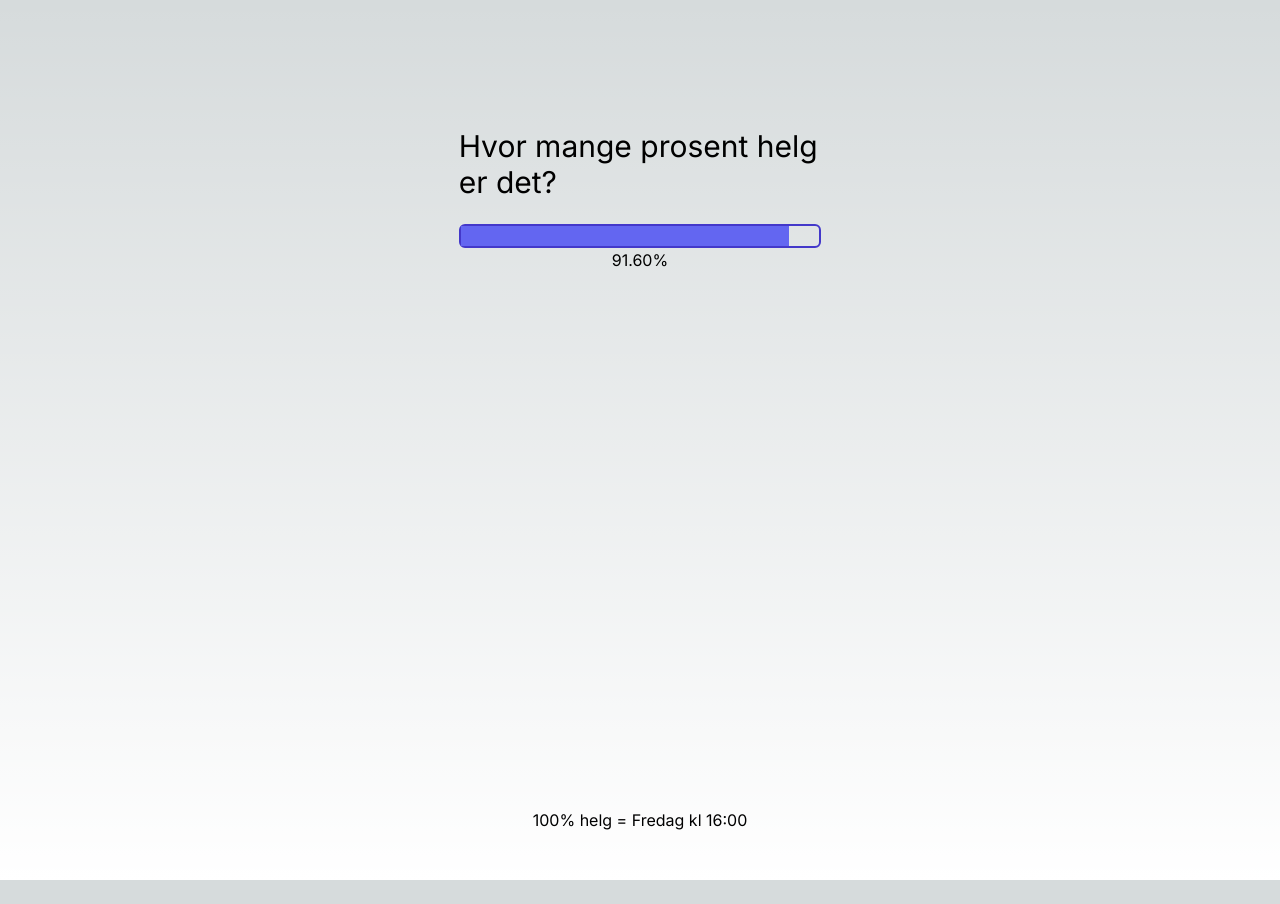
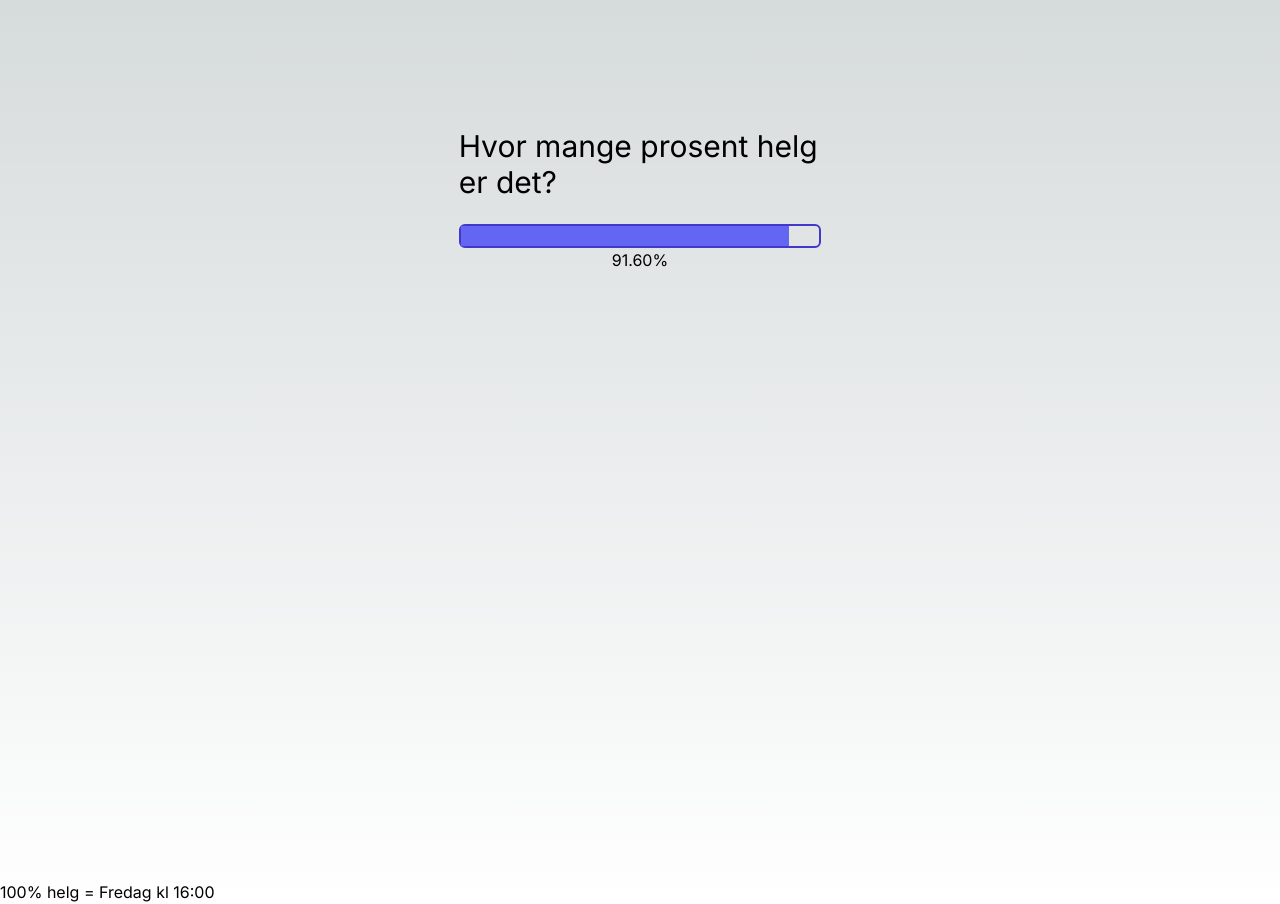
Before and after one commit to MikAoJk/helg-progress-bar, a Next.js app: page / in a window 1280 px wide. Before the commit the page ends 880 px from the top, so only its background shows below. Built offline with nearby package versions, Linux system fonts and the light colour scheme.

Commit message:
Update page.tsx

```diff
--- a/src/app/page.tsx
+++ b/src/app/page.tsx
@@ -31,8 +31,8 @@ export default function Home() {
             <div className="flex min-h-screen flex-col items-center justify-between md:p-12">
                 <ProgressBar progress={percentToEndOfWorkDayFriday}
                              progressText={"Hvor mange prosent helg er det?"}/>
-                <h2>100% helg = Fredag kl 16:00</h2>
             </div>
+            <h2>100% helg = Fredag kl 16:00</h2>
         </main>
     )
 }
```
